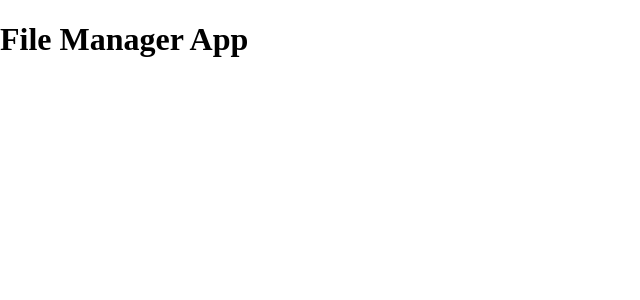
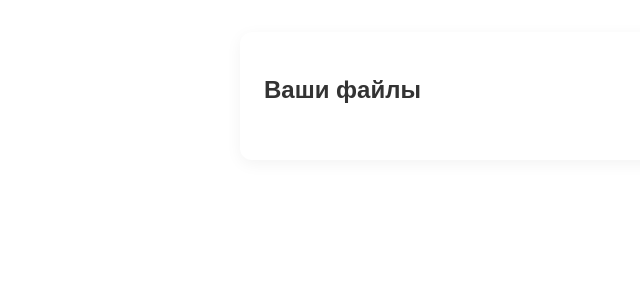
Before and after one commit to SoFunnyHah/RSHB_interview, a React (Create React App) app: page /folder/1 in a window 1280 px wide. Shown: the top 300 px of the page, without its empty margins (0-640 px from the left). Built offline with nearby package versions, Linux system fonts and the light colour scheme.

Commit message:
[master] Routing and itin file page container

```diff
--- a/package.json
+++ b/package.json
@@ -13,6 +13,7 @@
     "@types/react-dom": "^19.1.6",
     "react": "^19.1.0",
     "react-dom": "^19.1.0",
+    "react-router-dom": "^7.6.2",
     "react-scripts": "5.0.1",
     "typescript": "^4.9.5",
     "web-vitals": "^2.1.4",
--- a/src/App.tsx
+++ b/src/App.tsx
@@ -1,8 +1,15 @@
-function App() {
+import React from 'react'
+import { BrowserRouter, Navigate, Route, Routes } from 'react-router-dom'
+import FileExplorer from './pages/FileExplorer'
+
+const App: React.FC = () => {
   return (
-    <div>
-      <h1>File Manager App</h1>
-    </div>
+    <BrowserRouter>
+      <Routes>
+        <Route path="/" element={<Navigate to="/folder/1" replace />} />
+        <Route path="/folder/:id" element={<FileExplorer />} />
+      </Routes>
+    </BrowserRouter>
   )
 }
 
--- /dev/null
+++ b/src/pages/FileExplorer.tsx
@@ -0,0 +1,17 @@
+import React from 'react'
+import styles from '../styles/FileExplorer.module.css'
+
+const FileExplorer: React.FC = () => {
+
+  return (
+    <div className={styles.container}>
+      <div className={styles.header}>
+        <div className={styles.leftGroup}>
+        <h2 className={styles.title}>Ваши файлы</h2>
+        </div>
+      </div>
+    </div>
+  )
+}
+
+export default FileExplorer
--- /dev/null
+++ b/src/styles/FileExplorer.module.css
@@ -0,0 +1,30 @@
+.container {
+  max-width: 800px;
+  margin: 32px auto;
+  background-color: #fff;
+  border-radius: 12px;
+  box-shadow: 0 4px 16px rgba(0, 0, 0, 0.05);
+  padding: 24px;
+  font-family: sans-serif;
+  color: #333;
+}
+
+.title {
+  font-size: 24px;
+  font-weight: 600;
+  margin-bottom: 20px;
+}
+
+.header {
+  display: flex;
+  align-items: center;
+  margin-bottom: 12px;
+  justify-content: space-between;
+  gap: 12px;
+}
+
+.leftGroup {
+  display: flex;
+  align-items: center;
+  gap: 10px;
+}
```
Also changed, not shown: 1 other file (tests, documents, lock files or other folders).
